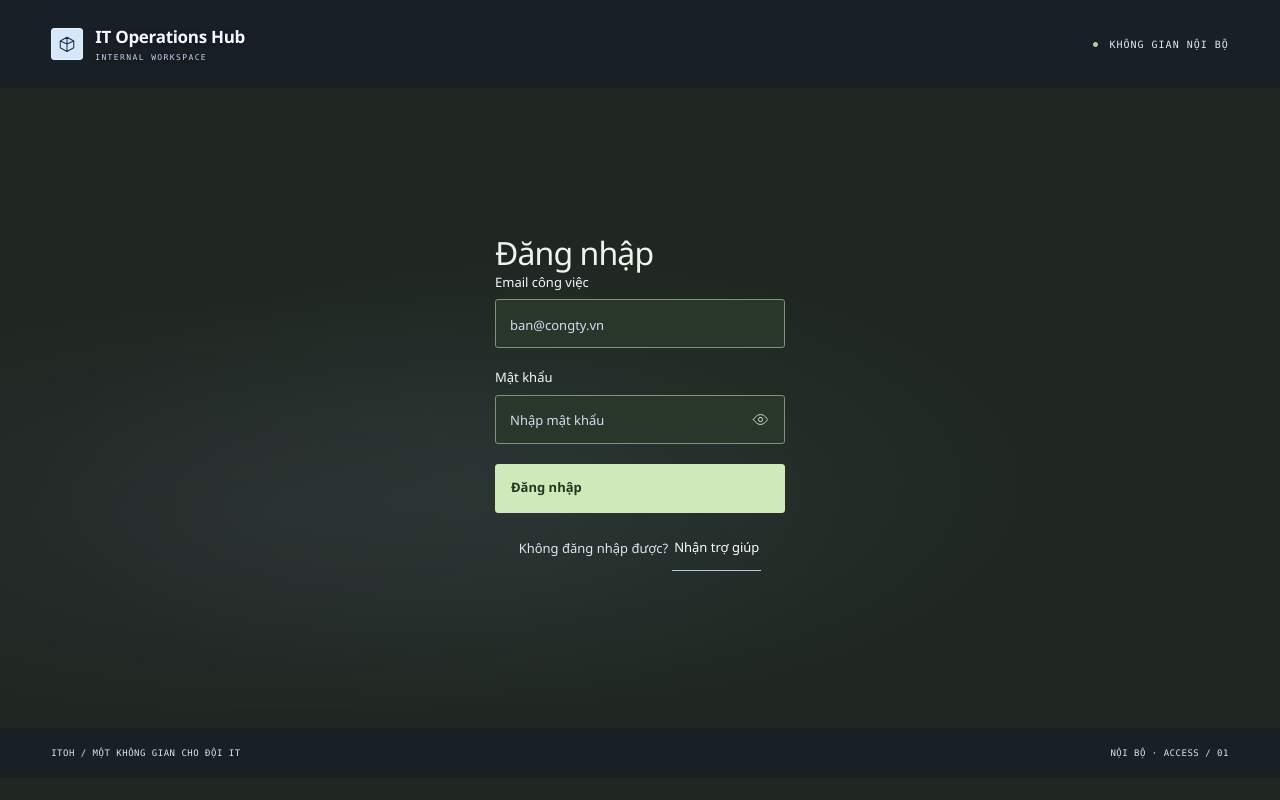
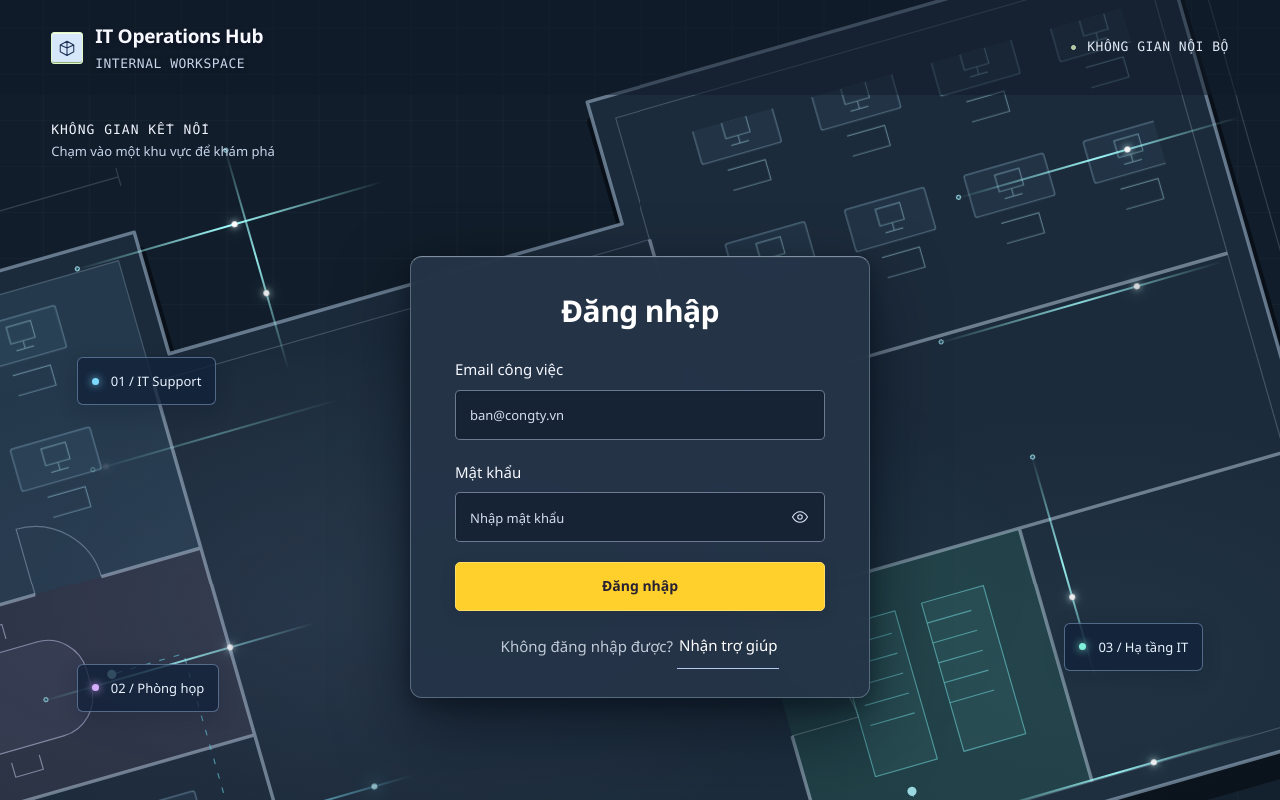
Before and after one commit to congminh1705/IT-Operation-Hub, a Next.js app in the folder src/frontend/: page /login in a window 1280 px wide. Shown: the top 800 px of the page. Built offline with nearby package versions, Linux system fonts and the light colour scheme; a web font is replaced by a local one.

Commit message:
fix(auth): FE-03.01 restore approved login composition and scene

```diff
--- a/src/frontend/src/features/auth/login-form.tsx
+++ b/src/frontend/src/features/auth/login-form.tsx
@@ -4,12 +4,14 @@ import { createDemoGateway } from "@/lib/demo/gateway";
 import { createDemoFixtures } from "@/lib/demo/fixtures";
 import { loginMarkup } from "./login-markup";
 import "./login.css";
+import { mountLoginScene } from "./login-scene";
 
 export function LoginForm() {
   const root = useRef<HTMLDivElement>(null);
   const [adapter] = useState(createDemoGateway);
   useEffect(() => {
     const host = root.current!;
+    const disposeScene = mountLoginScene(host);
     const email = host.querySelector<HTMLInputElement>("#login-email")!;
     const password = host.querySelector<HTMLInputElement>("#login-password")!;
     const form = host.querySelector<HTMLFormElement>("form")!;
@@ -142,6 +144,7 @@ export function LoginForm() {
     );
     return () => {
       alive = false;
+      disposeScene();
       events.abort();
       password.value = "";
       adapter.controls.reset();
--- /dev/null
+++ b/src/frontend/src/features/auth/login-scene.ts
@@ -0,0 +1,183 @@
+export function mountLoginScene(host: HTMLElement) {
+  const page = host.querySelector<HTMLElement>(".access-page")!;
+  const scene = document.createElement("div");
+  scene.className = "login-scene";
+  scene.setAttribute("aria-hidden", "true");
+  scene.innerHTML =
+    '<div class="login-scene-map"></div><div class="login-scene-light"></div><div class="login-scene-cursor"></div><div class="login-scene-route"></div>';
+  const routes = [
+    ["support", "4%", "27%", "25%", "-16deg", "4.7s", "-1.5s"],
+    ["support", "7%", "46%", "20%", "-16deg", "3.8s", "-2.2s"],
+    ["meeting", "2%", "69%", "22%", "-16deg", "5.6s", "-3.8s"],
+    ["server", "73%", "20%", "23%", "-16deg", "4.2s", "-1.1s"],
+    ["server", "79%", "45%", "18%", "74deg", "6.2s", "-4.5s"],
+    ["server", "75%", "80%", "22%", "-16deg", "5.1s", "-2.7s"],
+    ["support", "16%", "15%", "18%", "74deg", "5.3s", "-3.1s"],
+    ["meeting", "3%", "88%", "24%", "-16deg", "4.5s", "-1.8s"],
+    ["server", "72%", "34%", "23%", "-16deg", "5.8s", "-4.2s"],
+  ];
+  for (const [zone, ...values] of routes) {
+    const route = document.createElement("div");
+    route.className = "login-scene-route login-scene-circuit";
+    route.dataset.circuit = zone;
+    ["x", "y", "width", "angle", "duration", "delay"].forEach((key, index) =>
+      route.style.setProperty(`--circuit-${key}`, values[index]),
+    );
+    scene.append(route);
+  }
+  page.prepend(scene);
+  const controls = document.createElement("section");
+  controls.className = "login-scene-controls";
+  controls.innerHTML =
+    '<p class="login-scene-hint">KHÔNG GIAN KẾT NỐI <span>Chạm vào một khu vực để khám phá</span></p><div class="login-scene-zones"><button type="button" class="login-scene-zone" data-zone="support" aria-pressed="false"><i></i><span>01 / IT Support</span></button><button type="button" class="login-scene-zone" data-zone="meeting" aria-pressed="false"><i></i><span>02 / Phòng họp</span></button><button type="button" class="login-scene-zone" data-zone="server" aria-pressed="false"><i></i><span>03 / Hạ tầng IT</span></button></div><p class="login-scene-caption" role="status">Một không gian, kết nối mọi phòng ban.</p><button type="button" class="login-scene-motion" aria-pressed="false">Tạm dừng hiệu ứng</button>';
+  page.querySelector(".access-bottom")!.before(controls);
+  const events = new AbortController(),
+    options = { signal: events.signal };
+  const motion = matchMedia("(prefers-reduced-motion: reduce)");
+  const toggle = controls.querySelector<HTMLButtonElement>(
+    ".login-scene-motion",
+  )!;
+  let selected = "",
+    frame = 0;
+  const captions: Record<string, string> = {
+    support: "IT Support · Nơi tiếp nhận và hỗ trợ công việc mỗi ngày.",
+    meeting: "Phòng họp · Nơi các phòng ban cùng trao đổi và phối hợp.",
+    server: "Hạ tầng IT · Kết nối hệ thống, thiết bị và không gian làm việc.",
+  };
+  const paint = (zone: string) => {
+    page.dataset.sceneZone = zone;
+    controls.querySelector(".login-scene-caption")!.textContent =
+      captions[zone] || "Một không gian, kết nối mọi phòng ban.";
+  };
+  controls
+    .querySelectorAll<HTMLButtonElement>("[data-zone]")
+    .forEach((button) => {
+      button.addEventListener(
+        "click",
+        () => {
+          selected =
+            selected === button.dataset.zone ? "" : button.dataset.zone!;
+          controls
+            .querySelectorAll<HTMLElement>("[data-zone]")
+            .forEach((b) =>
+              b.setAttribute(
+                "aria-pressed",
+                String(b.dataset.zone === selected),
+              ),
+            );
+          paint(selected);
+        },
+        options,
+      );
+      for (const event of ["pointerenter", "focus"])
+        button.addEventListener(
+          event,
+          () => paint(button.dataset.zone!),
+          options,
+        );
+      for (const event of ["pointerleave", "blur"])
+        button.addEventListener(event, () => paint(selected), options);
+    });
+  const reset = () => {
+    cancelAnimationFrame(frame);
+    frame = 0;
+    page.style.setProperty("--scene-x", "0px");
+    page.style.setProperty("--scene-y", "0px");
+    page.style.setProperty("--cursor-opacity", "0");
+  };
+  const sync = () => {
+    const off =
+      motion.matches || toggle.getAttribute("aria-pressed") === "true";
+    page.classList.toggle("scene-still", off);
+    toggle.disabled = motion.matches;
+    toggle.textContent = motion.matches
+      ? "Đã giảm chuyển động"
+      : off
+        ? "Bật hiệu ứng"
+        : "Tạm dừng hiệu ứng";
+    if (off) {
+      reset();
+      scene.querySelectorAll(".login-scene-ripple").forEach((r) => {
+        r.getAnimations().forEach((a) => a.cancel());
+        r.remove();
+      });
+    }
+  };
+  toggle.addEventListener(
+    "click",
+    () => {
+      toggle.setAttribute(
+        "aria-pressed",
+        String(toggle.getAttribute("aria-pressed") !== "true"),
+      );
+      sync();
+    },
+    options,
+  );
+  motion.addEventListener("change", sync, options);
+  sync();
+  page.addEventListener(
+    "pointermove",
+    (event) => {
+      if (
+        page.classList.contains("scene-still") ||
+        event.pointerType === "touch" ||
+        (event.target as Element).closest("form,button,a,input")
+      )
+        return;
+      const rect = page.getBoundingClientRect();
+      cancelAnimationFrame(frame);
+      frame = requestAnimationFrame(() => {
+        page.style.setProperty(
+          "--scene-x",
+          `${((event.clientX - rect.left) / rect.width - 0.5) * 48}px`,
+        );
+        page.style.setProperty(
+          "--scene-y",
+          `${((event.clientY - rect.top) / rect.height - 0.5) * 32}px`,
+        );
+        page.style.setProperty("--cursor-x", `${event.clientX - rect.left}px`);
+        page.style.setProperty("--cursor-y", `${event.clientY - rect.top}px`);
+        page.style.setProperty("--cursor-opacity", "1");
+      });
+    },
+    options,
+  );
+  page.addEventListener("pointerleave", reset, options);
+  page.addEventListener(
+    "pointerdown",
+    (event) => {
+      if (
+        page.classList.contains("scene-still") ||
+        (event.target as Element).closest(".access-form-side,button,a,input")
+      )
+        return;
+      const rect = page.getBoundingClientRect(),
+        ripple = document.createElement("span");
+      ripple.className = "login-scene-ripple";
+      ripple.style.left = `${event.clientX - rect.left}px`;
+      ripple.style.top = `${event.clientY - rect.top}px`;
+      scene.append(ripple);
+      void ripple
+        .animate(
+          [
+            { transform: "scale(.5)", opacity: 0.9 },
+            { transform: "scale(9)", opacity: 0 },
+          ],
+          { duration: 850, easing: "ease-out" },
+        )
+        .finished.then(
+          () => ripple.remove(),
+          () => ripple.remove(),
+        );
+    },
+    options,
+  );
+  return () => {
+    events.abort();
+    reset();
+    scene.getAnimations({ subtree: true }).forEach((a) => a.cancel());
+    scene.remove();
+    controls.remove();
+  };
+}
--- a/src/frontend/src/features/auth/login.css
+++ b/src/frontend/src/features/auth/login.css
@@ -1011,7 +1011,7 @@
     padding-right: 20px;
   }
 }
-body.readable-ui {
+.login-root.readable-ui {
   --ink: var(--reading-ink);
   --text: var(--reading-ink);
   --muted: var(--reading-muted);
@@ -1021,7 +1021,7 @@ body.readable-ui {
   line-height: 1.6;
   color: var(--reading-ink);
 }
-body.readable-ui
+.login-root.readable-ui
   :is(
     .muted,
     .subtitle,
@@ -1040,19 +1040,19 @@ body.readable-ui
   ) {
   color: var(--reading-muted);
 }
-body.readable-ui .access-form-wrap {
+.login-root.readable-ui .access-form-wrap {
   max-width: 440px;
 }
-body.readable-ui .access-form-wrap h1 {
+.login-root.readable-ui .access-form-wrap h1 {
   font-size: 32px;
 }
-body.readable-ui .access-editorial h2 {
+.login-root.readable-ui .access-editorial h2 {
   font-size: clamp(44px, 4.5vw, 67px);
   line-height: 1.08;
   font-weight: 450;
   letter-spacing: -2px;
 }
-body.readable-ui
+.login-root.readable-ui
   :is(
     .access-form-subtitle,
     .access-intro,
@@ -1062,7 +1062,7 @@ body.readable-ui
   font-size: 15px;
   line-height: 1.7;
 }
-body.readable-ui
+.login-root.readable-ui
   :is(
     .access-input-wrap input,
     .access-input-wrap input::placeholder,
@@ -1070,18 +1070,18 @@ body.readable-ui
   ) {
   font-size: 15px;
 }
-body.readable-ui .access-input-wrap input {
+.login-root.readable-ui .access-input-wrap input {
   min-height: 53px;
 }
-body.readable-ui .access-visibility {
+.login-root.readable-ui .access-visibility {
   height: 49px;
   width: 49px;
   min-height: 49px;
 }
-body.readable-ui .access-submit {
+.login-root.readable-ui .access-submit {
   min-height: 53px;
 }
-body.readable-ui
+.login-root.readable-ui
   :is(
     .access-kicker,
     .access-step,
@@ -1100,48 +1100,48 @@ body.readable-ui
   line-height: 1.55;
   letter-spacing: 0.5px;
 }
-body.readable-ui .access-kicker {
+.login-root.readable-ui .access-kicker {
   flex-wrap: wrap;
 }
-body.readable-ui .access-brand {
+.login-root.readable-ui .access-brand {
   font-size: 19px;
 }
-body.readable-ui .access-top {
+.login-root.readable-ui .access-top {
   height: auto;
   min-height: 95px;
   padding-top: 16px;
   padding-bottom: 16px;
 }
-body.readable-ui .access-form-side {
+.login-root.readable-ui .access-form-side {
   padding-top: 50px;
   padding-bottom: 50px;
 }
-body.readable-ui .access-bottom {
+.login-root.readable-ui .access-bottom {
   flex-wrap: wrap;
   padding-top: 20px;
   padding-bottom: 20px;
 }
-body.readable-ui .access-index {
+.login-root.readable-ui .access-index {
   gap: 12px;
   flex-wrap: wrap;
 }
-body.readable-ui :is(.access-form-side, .access-editorial) {
+.login-root.readable-ui :is(.access-form-side, .access-editorial) {
   min-width: 0;
 }
-body.readable-ui .access-layout {
+.login-root.readable-ui .access-layout {
   min-height: 780px;
 }
 @media (max-width: 720px) {
-  body.readable-ui :is(.shell, .app) {
+  .login-root.readable-ui :is(.shell, .app) {
     display: block;
   }
-  body.readable-ui h1 {
+  .login-root.readable-ui h1 {
     font-size: 28px;
   }
-  body.readable-ui :is(h2, .panel-head h2) {
+  .login-root.readable-ui :is(h2, .panel-head h2) {
     font-size: 20px;
   }
-  body.readable-ui
+  .login-root.readable-ui
     :is(
       .subtitle,
       .page-heading p:not(.eyebrow),
@@ -1155,167 +1155,168 @@ body.readable-ui .access-layout {
     ) {
     font-size: 15px;
   }
-  body.readable-ui :is(.nav-item, .nav-link, .rail a.nav, .nav-section button) {
+  .login-root.readable-ui
+    :is(.nav-item, .nav-link, .rail a.nav, .nav-section button) {
     font-size: 14px;
     min-height: 44px;
   }
-  body.readable-ui .review-bar select {
+  .login-root.readable-ui .review-bar select {
     max-width: 100%;
     width: auto;
   }
-  body.readable-ui .review-bar strong {
+  .login-root.readable-ui .review-bar strong {
     overflow-wrap: anywhere;
   }
-  body.readable-ui .topbar {
+  .login-root.readable-ui .topbar {
     min-height: 64px;
   }
-  body.readable-ui .topbar form {
+  .login-root.readable-ui .topbar form {
     min-width: 0;
     flex: 1;
   }
-  body.readable-ui .topbar input {
+  .login-root.readable-ui .topbar input {
     font-size: 15px;
     width: 100%;
   }
-  body.readable-ui .topbar .actions {
+  .login-root.readable-ui .topbar .actions {
     flex-shrink: 0;
   }
-  body.readable-ui .head,
-  body.readable-ui .page-top {
+  .login-root.readable-ui .head,
+  .login-root.readable-ui .page-top {
     flex-wrap: wrap;
   }
-  body.readable-ui .stats,
-  body.readable-ui .stats.four,
-  body.readable-ui .four.stats {
+  .login-root.readable-ui .stats,
+  .login-root.readable-ui .stats.four,
+  .login-root.readable-ui .four.stats {
     grid-template-columns: repeat(2, minmax(0, 1fr));
   }
-  body.readable-ui .metrics {
+  .login-root.readable-ui .metrics {
     grid-template-columns: repeat(2, minmax(0, 1fr));
   }
-  body.readable-ui .access-top {
+  .login-root.readable-ui .access-top {
     padding-left: 22px;
     padding-right: 22px;
     gap: 15px;
     flex-wrap: wrap;
   }
-  body.readable-ui .access-top-note {
+  .login-root.readable-ui .access-top-note {
     font-size: 13px;
   }
-  body.readable-ui .access-brand {
+  .login-root.readable-ui .access-brand {
     font-size: 17px;
   }
-  body.readable-ui .access-brand small {
+  .login-root.readable-ui .access-brand small {
     font-size: 12px;
   }
-  body.readable-ui .access-layout {
+  .login-root.readable-ui .access-layout {
     min-height: auto;
   }
-  body.readable-ui .access-form-side {
+  .login-root.readable-ui .access-form-side {
     padding-top: 32px;
     padding-bottom: 35px;
   }
-  body.readable-ui .access-intro {
+  .login-root.readable-ui .access-intro {
     font-size: 14px;
   }
-  body.readable-ui .access-step {
+  .login-root.readable-ui .access-step {
     font-size: 13px;
   }
-  body.readable-ui .access-form-wrap h1 {
+  .login-root.readable-ui .access-form-wrap h1 {
     font-size: 30px;
   }
-  body.readable-ui .access-field > label {
+  .login-root.readable-ui .access-field > label {
     font-size: 15px;
   }
-  body.readable-ui .access-help {
+  .login-root.readable-ui .access-help {
     font-size: 14px;
   }
-  body.readable-ui .access-bottom {
+  .login-root.readable-ui .access-bottom {
     font-size: 13px;
   }
-  body.readable-ui .access-bottom small,
-  body.readable-ui .access-bottom .access-review {
+  .login-root.readable-ui .access-bottom small,
+  .login-root.readable-ui .access-bottom .access-review {
     font-size: 13px;
   }
-  body.readable-ui .access-account-note {
+  .login-root.readable-ui .access-account-note {
     font-size: 13px;
   }
-  body.readable-ui .access-editorial h2 {
+  .login-root.readable-ui .access-editorial h2 {
     font-size: 41px;
   }
-  body.readable-ui .spectrum-chart-legend {
+  .login-root.readable-ui .spectrum-chart-legend {
     font-size: 13px;
     gap: 10px;
   }
-  body.readable-ui .spectrum-chart-date,
-  body.readable-ui .chart .spectrum-chart-date {
+  .login-root.readable-ui .spectrum-chart-date,
+  .login-root.readable-ui .chart .spectrum-chart-date {
     font-size: 12px;
   }
-  body.readable-ui .spectrum-data-bar > b,
-  body.readable-ui .chart .spectrum-data-bar > b {
+  .login-root.readable-ui .spectrum-data-bar > b,
+  .login-root.readable-ui .chart .spectrum-data-bar > b {
     font-size: 13px;
   }
-  body.readable-ui .spectrum-chart-unit,
-  body.readable-ui .chart .spectrum-chart-unit {
+  .login-root.readable-ui .spectrum-chart-unit,
+  .login-root.readable-ui .chart .spectrum-chart-unit {
     font-size: 13px;
   }
-  body.readable-ui .spectrum-chart-days {
+  .login-root.readable-ui .spectrum-chart-days {
     gap: 3px;
   }
-  body.readable-ui .spectrum-chart-day {
+  .login-root.readable-ui .spectrum-chart-day {
     gap: 4px;
   }
-  body.readable-ui .spectrum-chart-bottom {
+  .login-root.readable-ui .spectrum-chart-bottom {
     font-size: 13px;
   }
-  body.readable-ui .inspector {
+  .login-root.readable-ui .inspector {
     position: relative;
     width: auto;
     inset: auto;
   }
-  body.readable-ui .map-bottom {
+  .login-root.readable-ui .map-bottom {
     font-size: 13px;
   }
-  body.readable-ui .map-filters {
+  .login-root.readable-ui .map-filters {
     gap: 7px;
   }
-  body.readable-ui .map-filters select {
+  .login-root.readable-ui .map-filters select {
     max-width: 140px;
   }
-  body.readable-ui .demo-state {
+  .login-root.readable-ui .demo-state {
     width: 100%;
   }
 }
 @media (max-width: 430px) {
-  body.readable-ui .stats,
-  body.readable-ui .stats.four,
-  body.readable-ui .four.stats {
+  .login-root.readable-ui .stats,
+  .login-root.readable-ui .stats.four,
+  .login-root.readable-ui .four.stats {
     grid-template-columns: 1fr;
   }
-  body.readable-ui .metrics {
+  .login-root.readable-ui .metrics {
     grid-template-columns: 1fr;
   }
-  body.readable-ui .metric:last-child {
+  .login-root.readable-ui .metric:last-child {
     grid-column: auto;
   }
-  body.readable-ui .access-top-note {
+  .login-root.readable-ui .access-top-note {
     display: none;
   }
-  body.readable-ui .access-brand small {
+  .login-root.readable-ui .access-brand small {
     font-size: 12px;
   }
-  body.readable-ui .access-top {
+  .login-root.readable-ui .access-top {
     min-height: 89px;
   }
-  body.readable-ui .spectrum-chart-days {
+  .login-root.readable-ui .spectrum-chart-days {
     gap: 2px;
   }
-  body.readable-ui .spectrum-chart-day {
+  .login-root.readable-ui .spectrum-chart-day {
     padding: 0;
     gap: 3px;
   }
 }
 @media (max-width: 720px) {
-  body.readable-ui
+  .login-root.readable-ui
     :is(
       input,
       textarea,
@@ -1328,7 +1329,8 @@ body.readable-ui .access-layout {
     font-size: 16px;
   }
 }
-body.readable-ui :is(.btn.primary, .button.primary, .primary, .access-submit) {
+.login-root.readable-ui
+  :is(.btn.primary, .button.primary, .primary, .access-submit) {
   background: #d0e9b9;
   border: 1px solid #e0f9c7;
   color: #1b3422;
@@ -1337,7 +1339,7 @@ body.readable-ui :is(.btn.primary, .button.primary, .primary, .access-submit) {
     inset 0 -2px 0 #8faa7b,
     0 1px 2px #101c13b3;
 }
-body.readable-ui
+.login-root.readable-ui
   :is(.btn.primary, .button.primary, .primary, .access-submit):hover {
   background: #e0f4cc;
   border-color: #f1ffe3;
@@ -1347,7 +1349,7 @@ body.readable-ui
     inset 0 -2px 0 #abc393,
     0 0 5px #d7f3bf18;
 }
-body.readable-ui
+.login-root.readable-ui
   :is(
     .field input,
     .field textarea,
@@ -1368,7 +1370,7 @@ body.readable-ui
     inset 0 -1px 0 #d8ffe109;
   border-radius: 3px;
 }
-body.readable-ui
+.login-root.readable-ui
   :is(
     .field input,
     .field textarea,
@@ -1387,32 +1389,33 @@ body.readable-ui
     inset 0 1px 2px #0a150f66,
     0 0 5px #369eff24;
 }
-body.readable-ui .access-symbol {
+.login-root.readable-ui .access-symbol {
   border-color: #e0f9c7;
   box-shadow:
     inset 0 1px 0 #f3ffe9,
     inset 0 -1px 0 #93ad7e;
 }
-body.readable-ui .access-gate:not(.two):not(.three) {
+.login-root.readable-ui .access-gate:not(.two):not(.three) {
   box-shadow:
     inset 0 1px 0 #c8ebff,
     0 0 7px #73baff28;
 }
-body[data-surface] :is(.access-page, .access-form-side, .access-editorial) {
+.login-root[data-surface]
+  :is(.access-page, .access-form-side, .access-editorial) {
   background-color: transparent;
 }
-body[data-surface] .access-page {
+.login-root[data-surface] .access-page {
   background:
     radial-gradient(ellipse at 23% 55%, #55536a12, transparent 45%),
     var(--surface-canvas);
 }
-body[data-surface] .access-form-side {
+.login-root[data-surface] .access-form-side {
   background: none;
 }
-body[data-surface] .access-editorial {
+.login-root[data-surface] .access-editorial {
   border: 0;
 }
-body.readable-ui[data-surface="graphite"] {
+.login-root.readable-ui[data-surface="graphite"] {
   --canvas: #1a1d21;
   --surface: #292e35;
   --surface-canvas: #1a1d21;
@@ -1437,7 +1440,7 @@ body.readable-ui[data-surface="graphite"] {
   background: #1a1d21;
   color: #f2f5fa;
 }
-body.readable-ui[data-surface="graphite"]
+.login-root.readable-ui[data-surface="graphite"]
   :is(
     .field input,
     .field textarea,
@@ -1457,28 +1460,29 @@ body.readable-ui[data-surface="graphite"]
   border-color: #8190a6;
   color: #f2f5fa;
 }
-body.readable-ui[data-surface="graphite"] .access-page {
+.login-root.readable-ui[data-surface="graphite"] .access-page {
   background:
     radial-gradient(ellipse at 24% 62%, #809bd50a, transparent 48%), #1a1d21;
 }
-body.readable-ui[data-surface="graphite"] .access-form-side {
+.login-root.readable-ui[data-surface="graphite"] .access-form-side {
   background: none;
 }
-body.readable-ui[data-surface="graphite"]
+.login-root.readable-ui[data-surface="graphite"]
   :is(dialog, #access-help-dialog, #spectrum-chart-dialog) {
   background: #29323f;
   color: #f2f5fa;
   border-color: #879bb5;
 }
-body.readable-ui :is(.btn.primary, .button.primary, .access-submit, .primary) {
+.login-root.readable-ui
+  :is(.btn.primary, .button.primary, .access-submit, .primary) {
   text-shadow: 0 1px 0 #ffffff4a;
 }
-body.readable-ui .access-form-wrap h1 {
+.login-root.readable-ui .access-form-wrap h1 {
   color: #f6faff;
   text-shadow: 0 0 4px #bed7ff29;
 }
 /* Architectural workplace background, restrained color, high contrast glass form. */
-body.readable-ui[data-surface="graphite"] .access-page {
+.login-root.readable-ui[data-surface="graphite"] .access-page {
   --access-muted: #c8d3e5;
   background: #111d2a url("/login/login-background.svg") center/cover;
   min-height: 100dvh;
@@ -1520,7 +1524,9 @@ body.readable-ui[data-surface="graphite"] .access-page {
 .access-page .access-editorial {
   display: none;
 }
-body.readable-ui[data-surface="graphite"] .access-page .access-form-side {
+.login-root.readable-ui[data-surface="graphite"]
+  .access-page
+  .access-form-side {
   width: 460px;
   max-width: 100%;
   padding: 36px 44px 28px;
@@ -1544,7 +1550,7 @@ body.readable-ui[data-surface="graphite"] .access-page .access-form-side {
   border-color: #a1b7de;
   color: #f3f6ff;
 }
-body.readable-ui .access-page .access-form-wrap h1 {
+.login-root.readable-ui .access-page .access-form-wrap h1 {
   font-size: 30px;
   letter-spacing: -0.6px;
   color: #fff;
@@ -1565,7 +1571,7 @@ body.readable-ui .access-page .access-form-wrap h1 {
   font-weight: 500;
   margin-bottom: 7px;
 }
-body.readable-ui[data-surface="graphite"]
+.login-root.readable-ui[data-surface="graphite"]
   .access-page
   .access-input-wrap
   input {
@@ -1579,7 +1585,7 @@ body.readable-ui[data-surface="graphite"]
   font-size: 14px;
   box-shadow: inset 0 1px 3px #121a3217;
 }
-body.readable-ui[data-surface="graphite"]
+.login-root.readable-ui[data-surface="graphite"]
   .access-page
   .access-input-wrap
   input[data-password] {
@@ -1589,7 +1595,7 @@ body.readable-ui[data-surface="graphite"]
   color: #d4dcf1;
   font-size: 13px;
 }
-body.readable-ui .access-page button.access-visibility {
+.login-root.readable-ui .access-page button.access-visibility {
   position: absolute;
   inset: 3px 3px auto auto;
   display: grid;
@@ -1611,22 +1617,22 @@ body.readable-ui .access-page button.access-visibility {
     color 0.15s,
     background-color 0.15s;
 }
-body.readable-ui .access-page button.access-visibility:hover {
+.login-root.readable-ui .access-page button.access-visibility:hover {
   background: transparent;
   color: #fff;
   box-shadow: none;
   transform: none;
   border: 0;
 }
-body.readable-ui .access-page button.access-visibility:active {
+.login-root.readable-ui .access-page button.access-visibility:active {
   background: transparent;
   transform: none;
 }
-body.readable-ui .access-page button.access-visibility:focus-visible {
+.login-root.readable-ui .access-page button.access-visibility:focus-visible {
   outline: 2px solid #ffda6b;
   outline-offset: -2px;
 }
-body.readable-ui .access-page button.access-visibility .access-icon {
+.login-root.readable-ui .access-page button.access-visibility .access-icon {
   display: block;
   width: 18px;
   height: 18px;
@@ -1634,7 +1640,7 @@ body.readable-ui .access-page button.access-visibility .access-icon {
   stroke: currentColor;
   pointer-events: none;
 }
-body.readable-ui .access-page .access-submit {
+.login-root.readable-ui .access-page .access-submit {
   background: #ffd02b;
   color: #282133;
   border: 1px solid #ffde65;
@@ -1650,7 +1656,7 @@ body.readable-ui .access-page .access-submit {
 .access-page .access-submit .access-icon {
   display: none;
 }
-body.readable-ui .access-page .access-submit:hover {
+.login-root.readable-ui .access-page .access-submit:hover {
   background: #ffda6b;
   color: #151c2c;
   box-shadow: 0 6px 20px #070e2d4d;
@@ -1709,7 +1715,9 @@ body.readable-ui .access-page .access-submit:hover {
     min-height: 600px;
     padding: 18px 16px 32px;
   }
-  body.readable-ui[data-surface="graphite"] .access-page .access-form-side {
+  .login-root.readable-ui[data-surface="graphite"]
+    .access-page
+    .access-form-side {
     padding: 30px 24px 25px;
   }
   .access-page .access-form-subtitle br {
@@ -1734,7 +1742,8 @@ body.readable-ui .access-page .access-submit:hover {
   }
 }
 /* Interactive illustration stays behind the form and never receives pointer input. */
-body.readable-ui[data-surface="graphite"] .access-page:has(.login-scene) {
+.login-root.readable-ui[data-surface="graphite"]
+  .access-page:has(.login-scene) {
   background: #12213a;
   isolation: isolate;
 }
```
Also changed, not shown: 3 other files (tests, documents, lock files or other folders).
